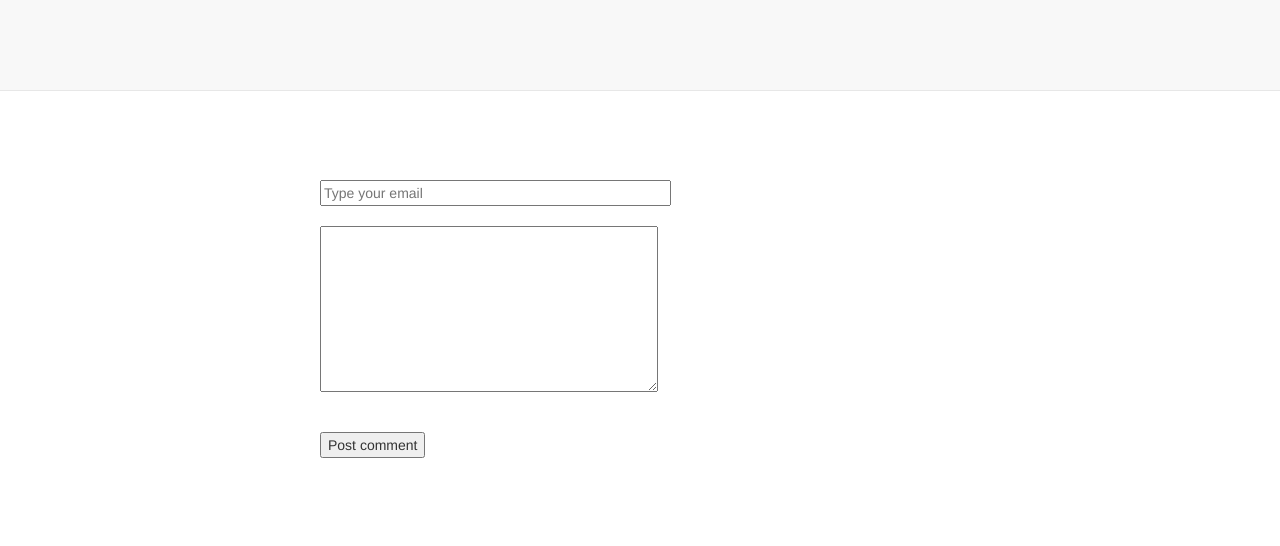
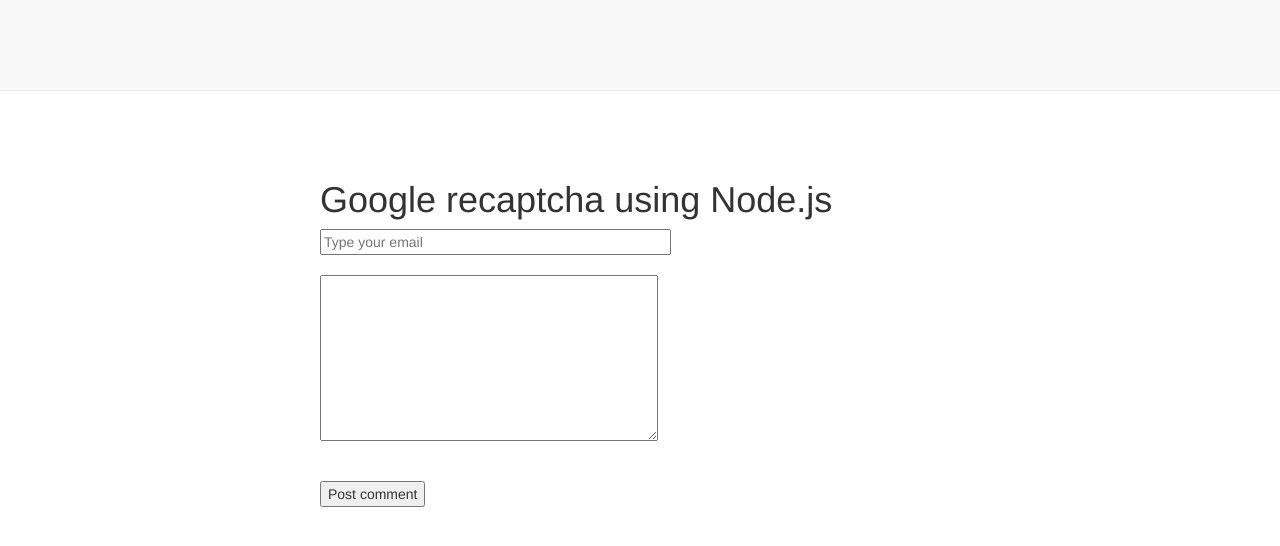
Before and after one commit to vaishnaviallampallewar/nodejs, a website: page index.html in a window 1280 px wide. Drawn offline with nearby package versions, Linux system fonts and the light colour scheme; some packages are replaced by stand-ins of ours; a script that the page names is missing.

Commit message:
update in view

```diff
--- a/index.html
+++ b/index.html
@@ -25,7 +25,8 @@
     </div>
     </nav>
     <div class='form-group' style="margin-top: 100px; width : 600px; margin-left : 25%;">
-    <form id="comment_form" action='/submit' method="post">
+ <h1>Google recaptcha using Node.js</h1>
+<form id="comment_form" action='/submit' method="post">
       <input type="email" placeholder="Type your email" size="40"><br><br>
       <textarea name="comment" rows="8" cols="39"></textarea><br><br>
       <div class="g-recaptcha" data-sitekey="6LcX1v4SAAAAAOf5ffTwmpYwTx07N5Df5ztmSkde"></div><br>
```
